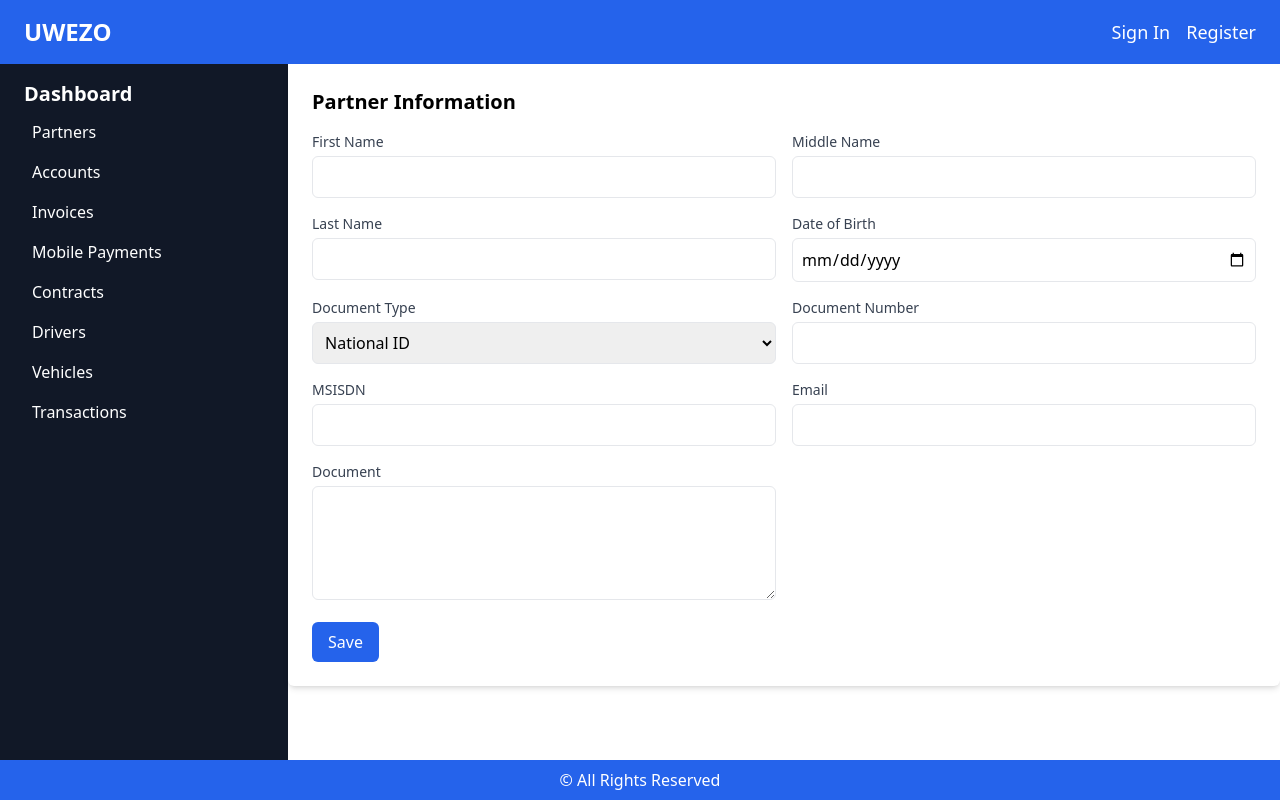
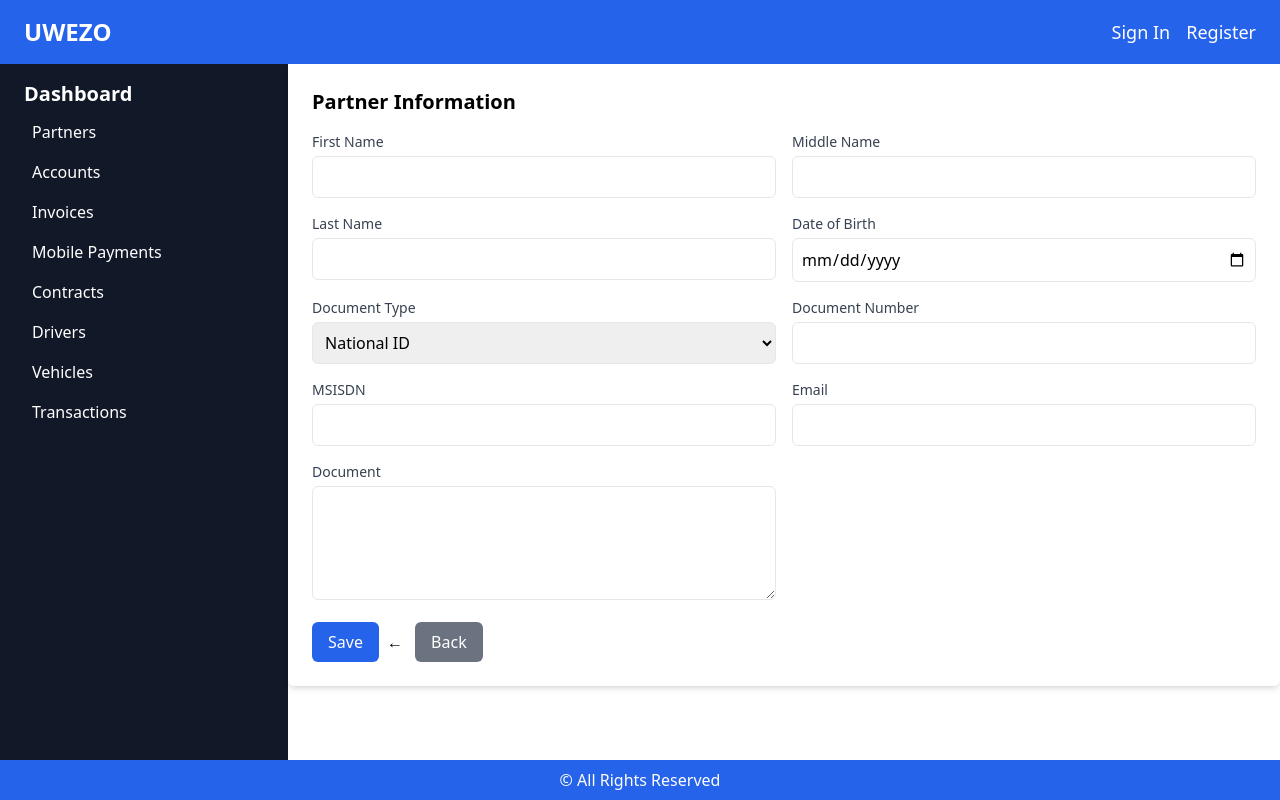
Before and after one commit to Bwire2010/Uwezo-Frontend, a React (Create React App) app: page /partner-form in a window 1280 px wide. Built offline with nearby package versions, Linux system fonts and the light colour scheme.

Commit message:
added back button on partners form and partner details

```diff
--- a/package.json
+++ b/package.json
@@ -3,6 +3,7 @@
   "version": "0.1.0",
   "private": true,
   "dependencies": {
+    "@fortawesome/react-fontawesome": "^0.2.0",
     "@testing-library/jest-dom": "^5.17.0",
     "@testing-library/react": "^13.4.0",
     "@testing-library/user-event": "^13.5.0",
--- a/src/components/Partners/PartnerDetails.js
+++ b/src/components/Partners/PartnerDetails.js
@@ -1,6 +1,7 @@
 
 import React, { useState, useEffect } from 'react';
 import { useParams, useNavigate } from 'react-router-dom';
+
 
 function PartnerDetails() {
   const { id } = useParams();
@@ -85,6 +86,9 @@ function PartnerDetails() {
         // Handle network errors here
         console.error('Network error:', error);
       });
+  };
+  const handleBackClick = () => {
+    navigate('/partners'); // Navigate back to the "PartnersList" route.
   };
 
   if (!partner) {
@@ -282,8 +286,18 @@ function PartnerDetails() {
               onClick={handleEdit}
               className="px-4 py-2 bg-blue-600 text-white rounded-md hover:bg-blue-700 focus:outline-none focus:bg-blue-700 mr-2"
             >
-              Edit
+              Update
             </button>
+
+
+            <button
+              type="button"
+              onClick={handleBackClick}
+              className="px-4 py-2 bg-gray-500 text-white rounded-md hover:bg-gray-600 focus:outline-none focus:bg-gray-600 "
+            >
+              Back
+            </button>
+            <span className="ml-2 mr-2">&#8592;</span> {/* Unicode arrow character for back */}
             <button
               onClick={handleDelete}
               className="px-4 py-2 bg-red-600 text-white rounded-md hover:bg-red-700 focus:outline-none focus:bg-red-700"
--- a/src/components/Partners/PartnerForm.js
+++ b/src/components/Partners/PartnerForm.js
@@ -64,6 +64,10 @@ function PartnerForm() {
         console.error('Error submitting data:', error);
       });
   };
+  const handleBackClick = () => {
+    navigate('/partners'); // Navigate back to the "PartnersList" route.
+  };
+
 
   return (
     <div className="max-w-3/4 mx-auto p-6 bg-white rounded-md shadow-md">
@@ -203,6 +207,14 @@ function PartnerForm() {
           >
             Save
           </button>
+          <span className="ml-2 mr-2">&#8592;</span> {/* Unicode arrow character for back */}
+          <button
+            type="button"
+            onClick={handleBackClick}
+            className="px-4 py-2 bg-gray-500 text-white rounded-md hover:bg-gray-600 focus:outline-none focus:bg-gray-600"
+          >
+             Back
+          </button>
         </div>
       </form>
     </div>
--- a/src/components/Vehicles/VehicleDetail.js
+++ b/src/components/Vehicles/VehicleDetail.js
@@ -274,7 +274,7 @@ function VehicleDetail() {
               onClick={handleEdit}
               className="px-4 py-2 bg-blue-600 text-white rounded-md hover:bg-blue-700 focus:outline-none focus:bg-blue-700 mr-2"
             >
-              Edit
+              Update
             </button>
             <button
               onClick={handleDelete}
```
Also changed, not shown: 1 other file (tests, documents, lock files or other folders).
